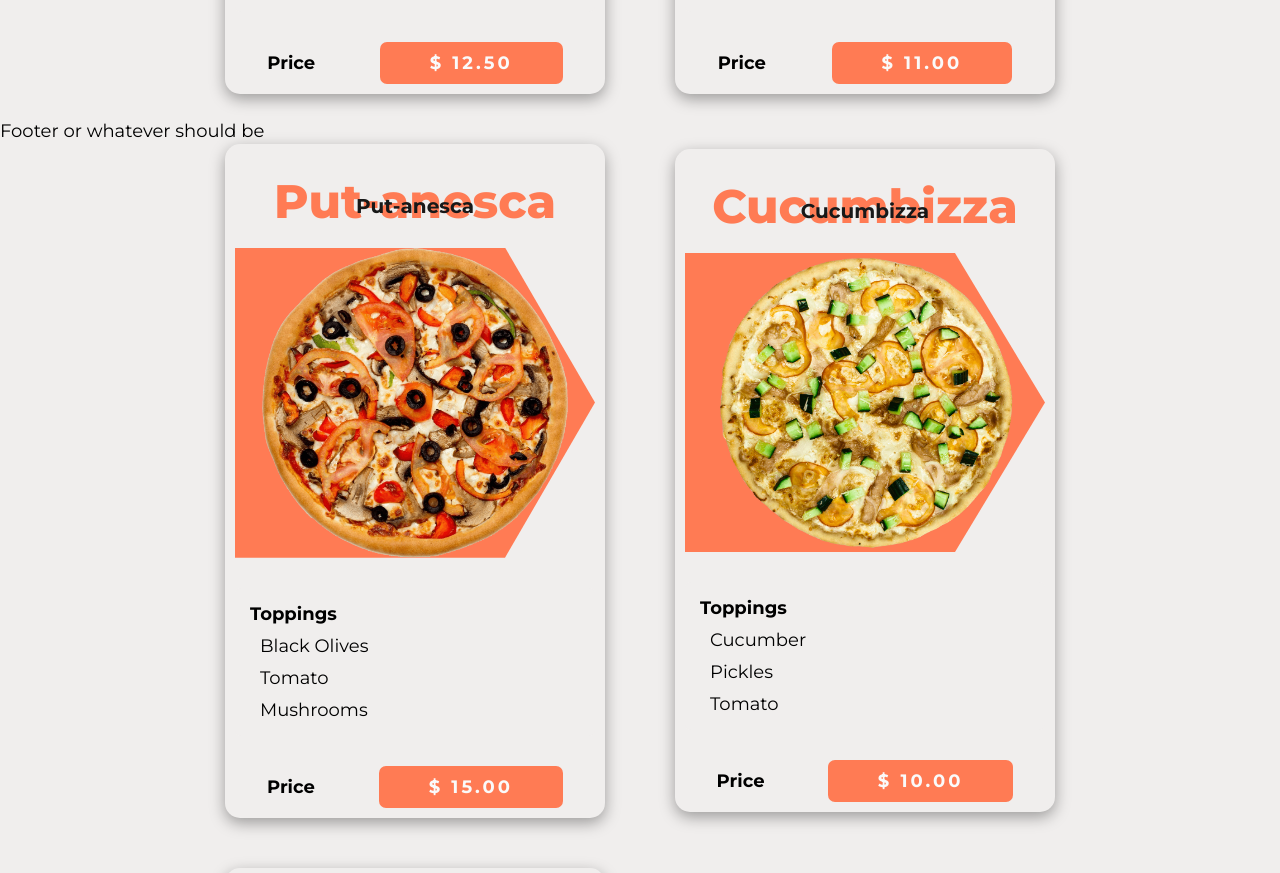
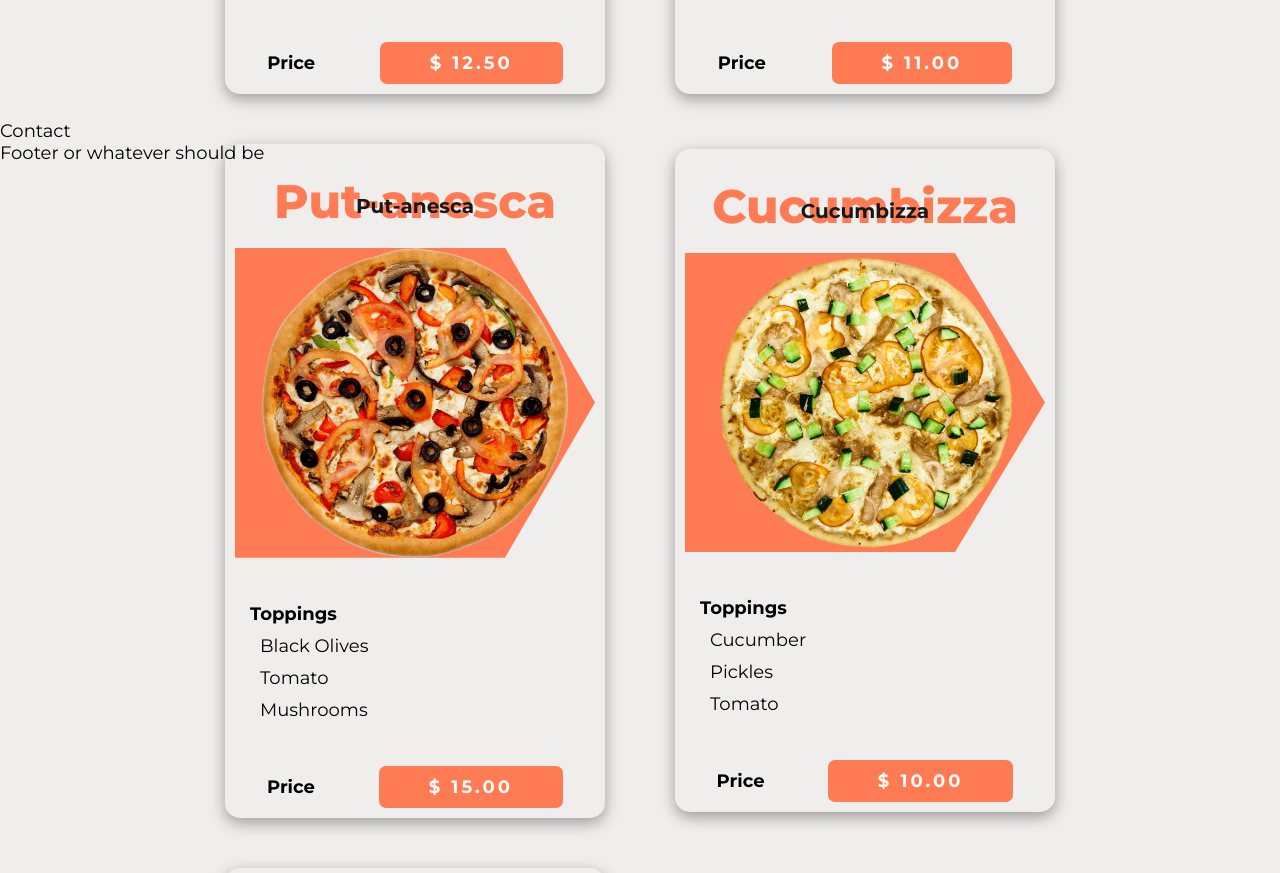
Before and after one commit to MatiasCordich/Pix-sa-landing-page, a React (Vite) app: page / in a window 1280 px wide. Shown: the part 3300-4173 px from the top of the page. Built offline with nearby package versions, Linux system fonts and the light colour scheme.

Commit message:
sectin added

```diff
--- a/src/App.tsx
+++ b/src/App.tsx
@@ -2,6 +2,7 @@
 
 import './App.css'
 import About from './components/About/About'
+import Contact from './components/Contact/Contact'
 import Experience from './components/Experience/Experience'
 import Footer from './components/Footer/Footer'
 import Hero from './components/Hero/Hero'
@@ -18,6 +19,7 @@
      <About/>
      <Experience/>
      <Menu/>
+     <Contact/>
      <Footer/>
     </div>
   )
--- /dev/null
+++ b/src/components/Contact/Contact.tsx
@@ -0,0 +1,9 @@
+import './contact.css'
+
+const Contact = () => {
+  return (
+    <section className='contact'>Contact</section>
+  )
+}
+
+export default Contact
```
Also changed, not shown: src/components/Contact/contact.css (added).
